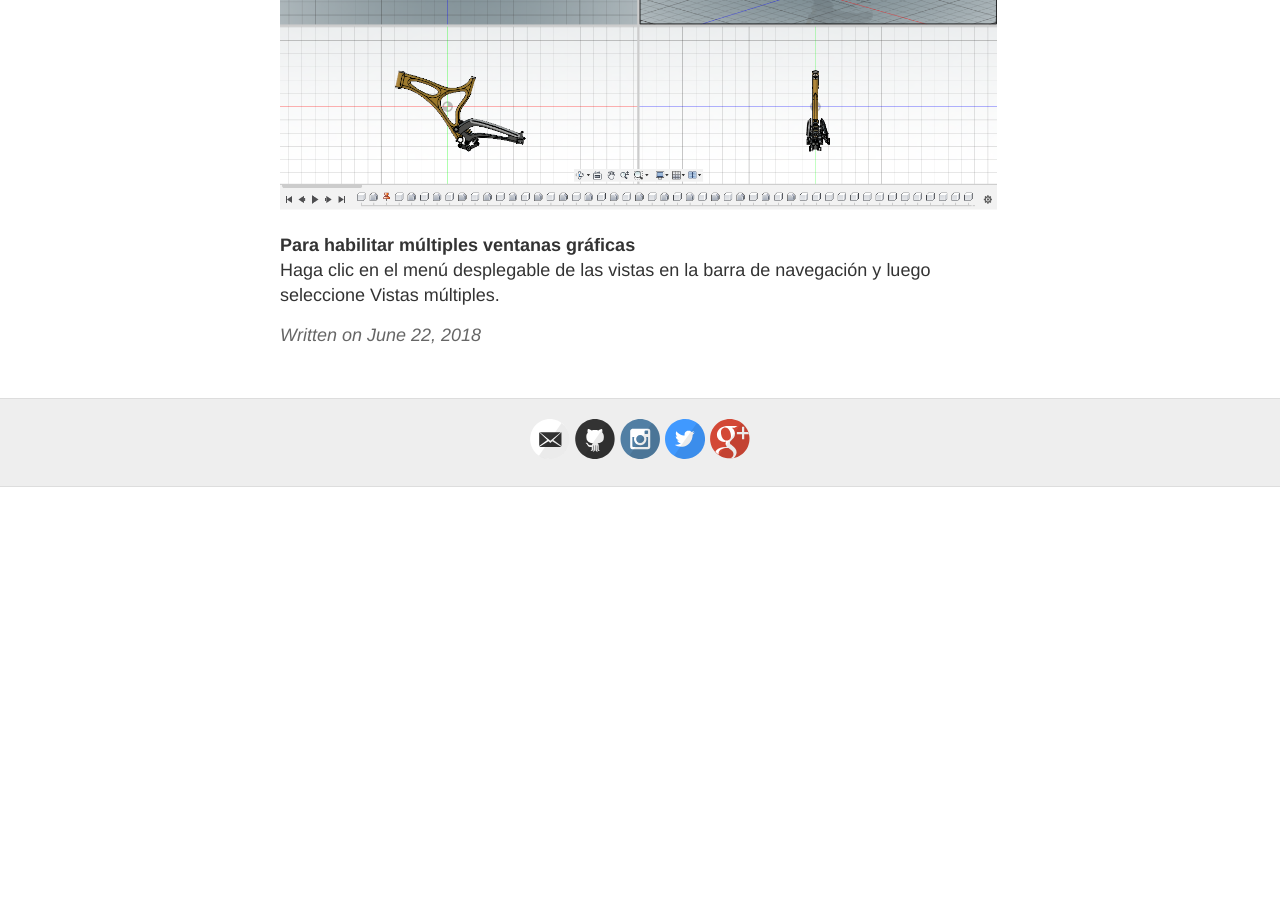
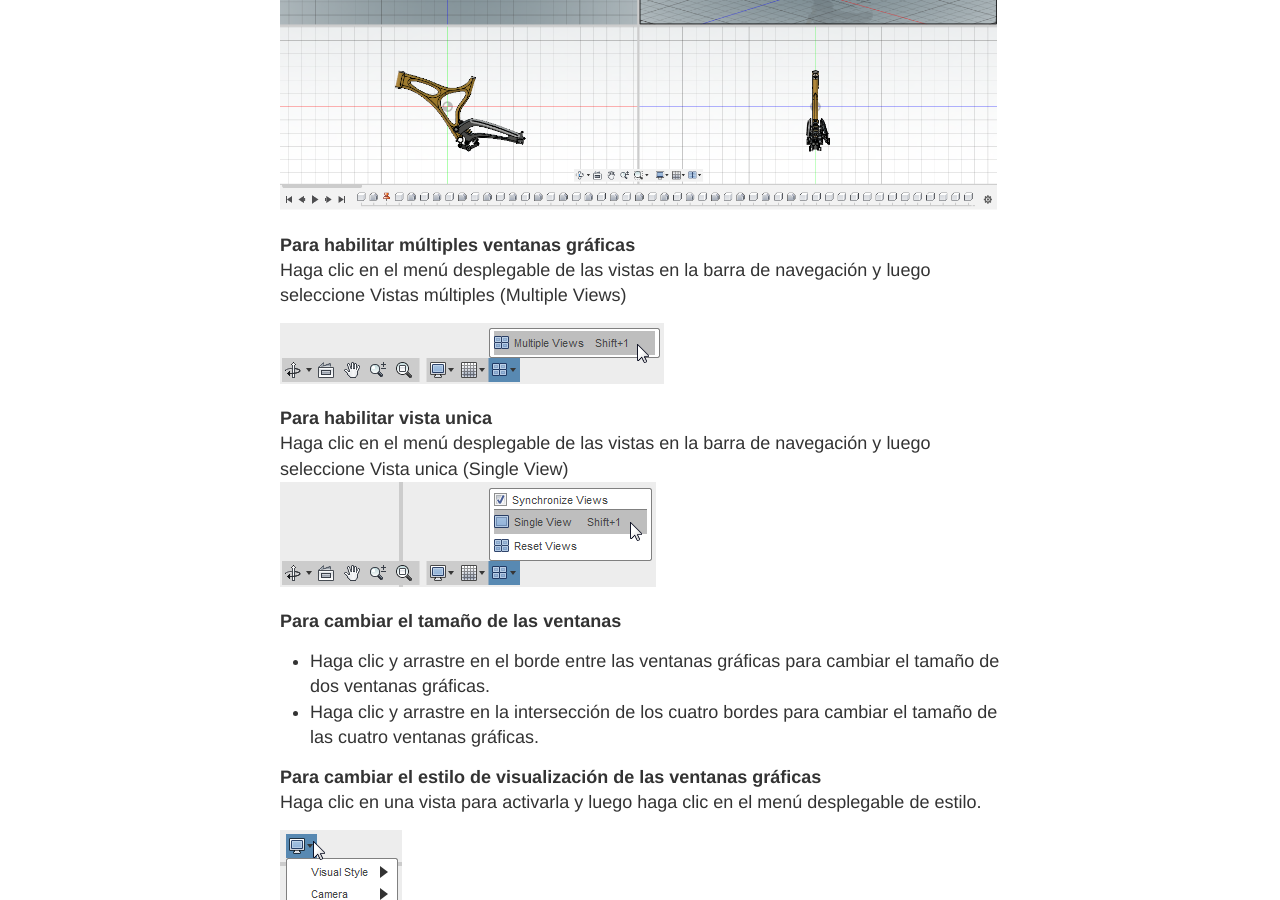
Before and after one commit to innovadevs/innovadevs.github.io, a Jekyll site: the page built from _posts/2018-6-22-canvas.md, in a window 1280 px wide and 900 px high, scrolled down 471 px. Built offline with Jekyll 4.4.1, drawn with Linux system fonts in a browser that asks for light colours; before the commit the page ends 958 px from its top, so only the background shows below that.

Commit message:
post updated

```diff
--- a/_posts/2018-6-22-canvas.md
+++ b/_posts/2018-6-22-canvas.md
@@ -8,4 +8,20 @@ Esta opcion habilita varias ventanas gráficas para ver los cambios desde otras
 [![viewport canvas](https://raw.githubusercontent.com/innovadevs/innovadevs.github.io/master/images/viewport/canvas.png)](https://raw.githubusercontent.com/innovadevs/innovadevs.github.io/master/images/viewport/canvas.png)
 
 **Para habilitar múltiples ventanas gráficas**
-    Haga clic en el menú desplegable de las vistas en la barra de navegación y luego seleccione Vistas múltiples.
+    Haga clic en el menú desplegable de las vistas en la barra de navegación y luego seleccione Vistas múltiples (Multiple Views)
+
+
+ ![view1](https://raw.githubusercontent.com/innovadevs/innovadevs.github.io/master/images/viewport/view1.png)
+
+**Para habilitar vista unica**
+    Haga clic en el menú desplegable de las vistas en la barra de navegación y luego seleccione Vista unica (Single View)
+ ![view2](https://raw.githubusercontent.com/innovadevs/innovadevs.github.io/master/images/viewport/view2.png)
+
+**Para cambiar el tamaño de las ventanas**
+   * Haga clic y arrastre en el borde entre las ventanas gráficas para cambiar el tamaño de dos ventanas gráficas.
+   * Haga clic y arrastre en la intersección de los cuatro bordes para cambiar el tamaño de las cuatro ventanas gráficas.
+
+**Para cambiar el estilo de visualización de las ventanas gráficas**
+    Haga clic en una vista para activarla y luego haga clic en el menú desplegable de estilo.
+
+![view3](https://raw.githubusercontent.com/innovadevs/innovadevs.github.io/master/images/viewport/view3.png)
```
